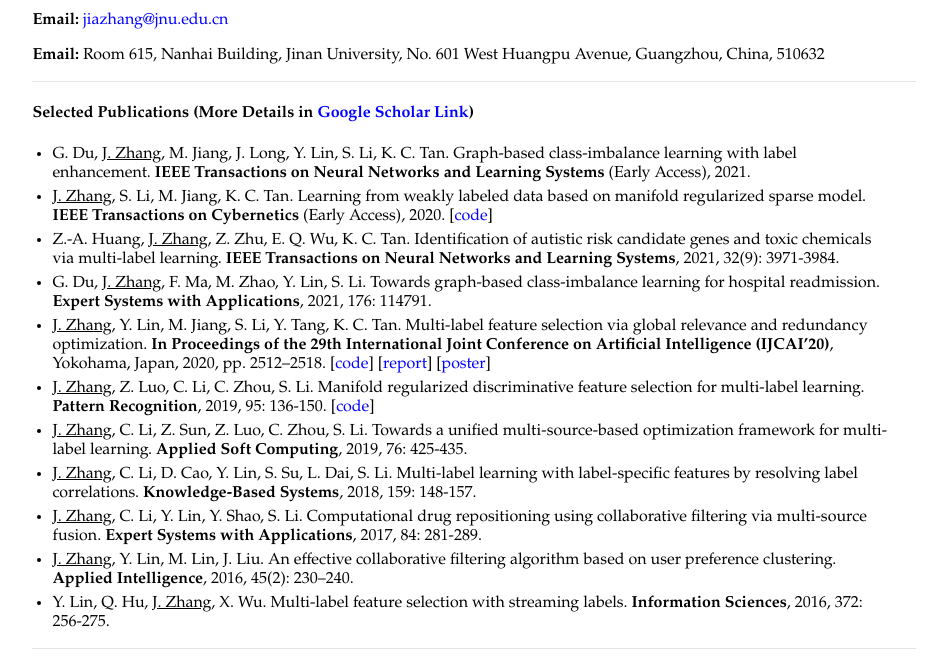
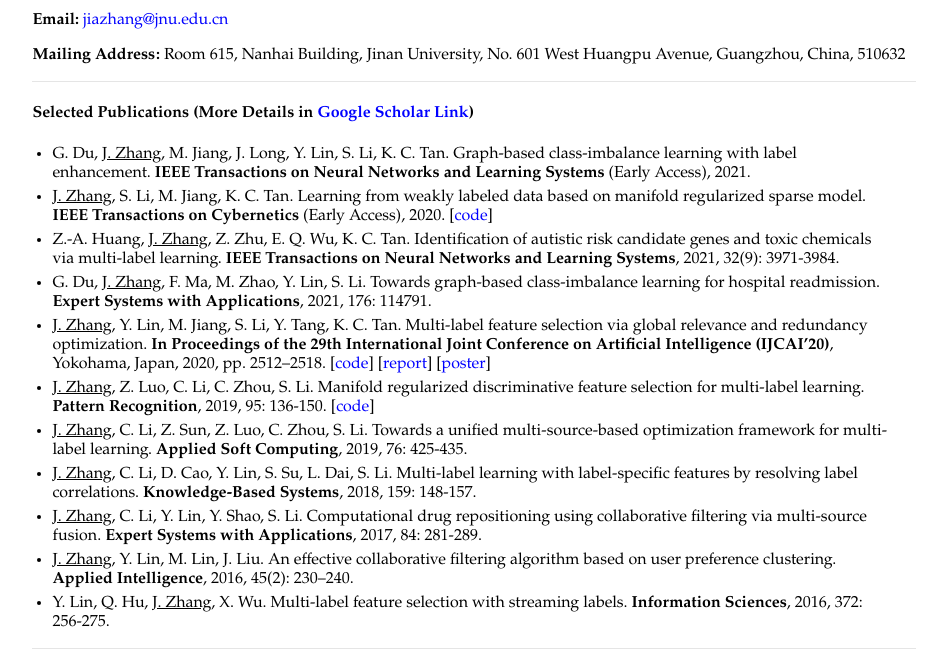
Before and after one commit to jiazhang-ml/jiazhang-ml.github.io, a Jekyll site: the page built from index.md, in a window 1280 px wide, cut to the strip 280-950 px from the top of the page. Shown: the whole strip, without its empty margins (166-1113 px from the left). Built offline with Jekyll 4.4.1, drawn with Linux system fonts in a browser that asks for light colours.

Commit message:
Update index.md

```diff
--- a/index.md
+++ b/index.md
@@ -13,7 +13,7 @@ I received the Ph.D. degree from the School of Informatics, Xiamen University, X
 
 **Email:** [jiazhang@jnu.edu.cn](mailto:jiazhang@jnu.edu.cn)
 
-**Email:** Room 615, Nanhai Building, Jinan University, No. 601 West Huangpu Avenue, Guangzhou, China, 510632
+**Mailing Address:** Room 615, Nanhai Building, Jinan University, No. 601 West Huangpu Avenue, Guangzhou, China, 510632
 
 ---
 
```
